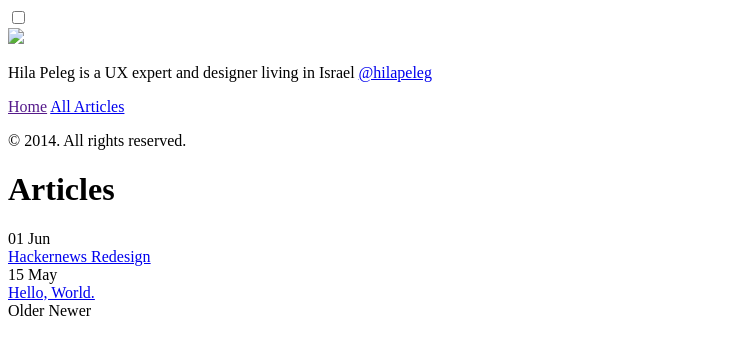
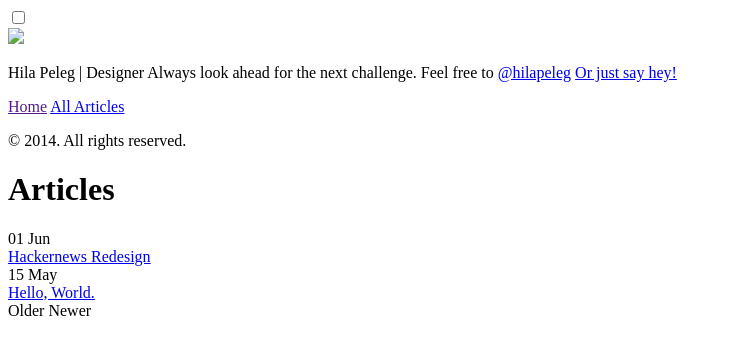
Before and after one commit to hilapeleg/www, a Jekyll site: the page built from articles.html, in a window 1280 px wide. Shown: the top 355 px of the page, without its empty margins (0-730 px from the left). Built offline with Jekyll 4.4.1, drawn with Linux system fonts in a browser that asks for light colours; Markdown is read by kramdown in place of the engine named in the settings.

Commit message:
Updated sidebar.html

```diff
--- a/_includes/sidebar.html
+++ b/_includes/sidebar.html
@@ -10,8 +10,14 @@
 
   <div class="sidebar-item">
     <p>
-    Hila Peleg is a UX expert and designer living in Israel
-    <a href="http://twitter.com/hilapeleg">@hilapeleg</a></p>
+    Hila Peleg | Designer
+	Always look ahead for the next challenge.
+
+    Feel free to
+   <a href="http://twitter.com/hilapeleg">@hilapeleg</a>
+   <a href="mailto:hilapeleg@gmail.com?Subject=Hey!" target="_top">
+      Or just say hey!</a>
+    </p>
   </div>
 
   <nav class="sidebar-nav">
```
